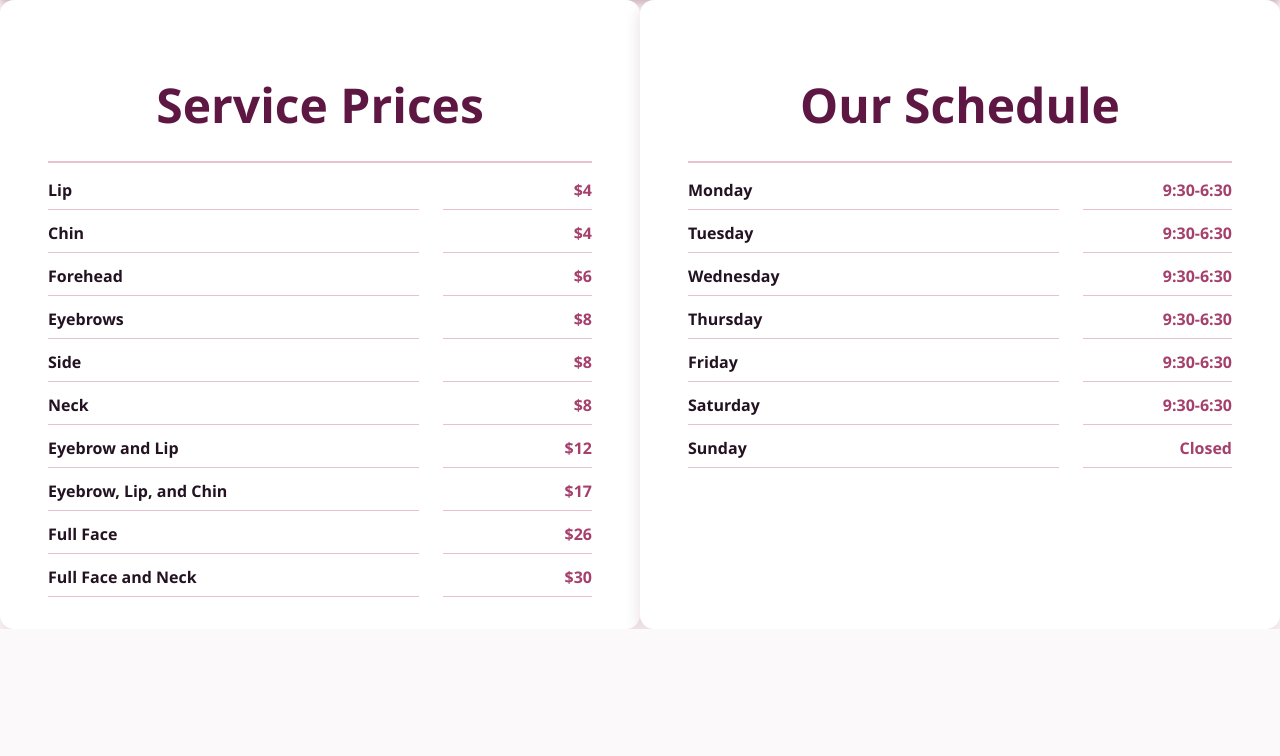
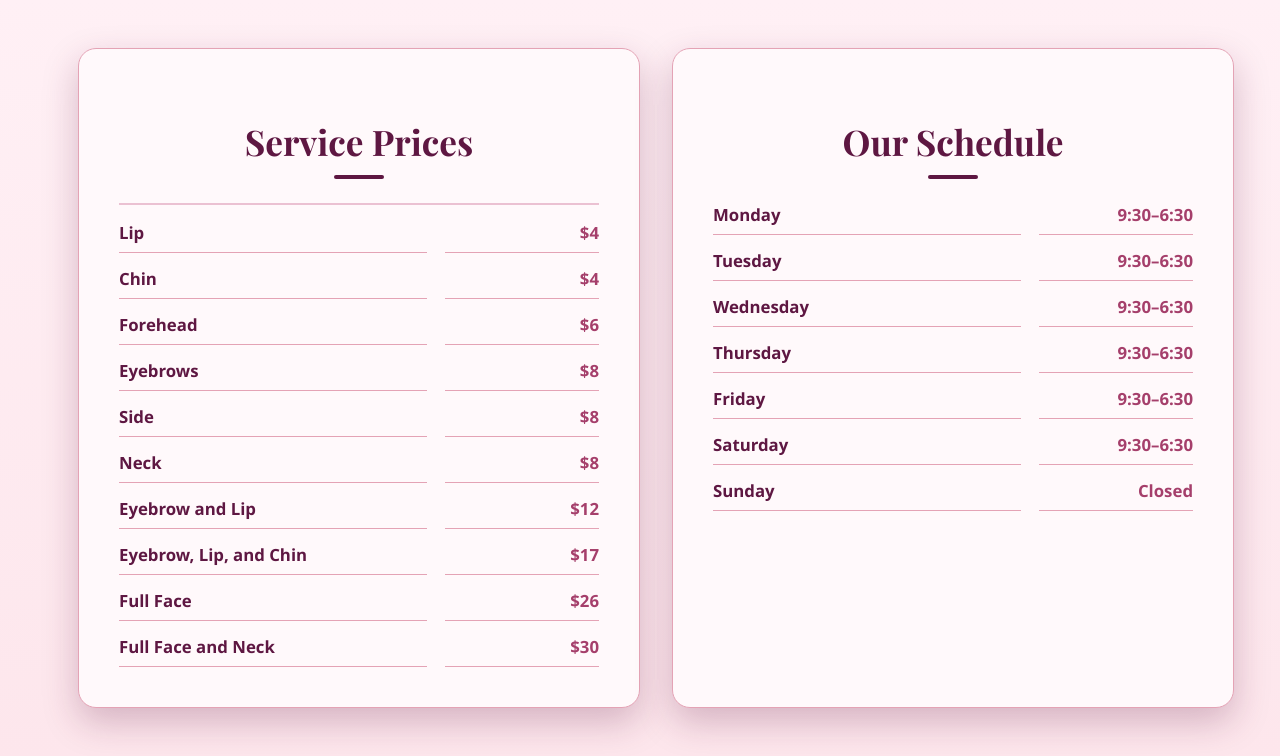
Before and after one commit to Satvir092/beauty_by_isa, a Flask app: page / in a window 1280 px wide. Shown: the part 229-985 px from the top of the page. Before the commit the page ends 858 px from the top, so only its background shows below. Run offline with Flask 3, Linux system fonts and the light colour scheme.

Commit message:
More style changes

```diff
--- a/static/style.css
+++ b/static/style.css
@@ -94,7 +94,7 @@ body {
   background: #ffffff;
   padding: 2rem 3rem;
   border-radius: 14px;
-  box-shadow: 0 6px 16px rgba(94, 23, 66, 0.15);
+  box-shadow: 0 14px 35px rgba(94, 23, 66, 0.25);;
 }
 
 .price-list h2 {
@@ -130,147 +130,115 @@ body {
   color: #a53f6b;
 }
 
-/* HOME PAGE - Schedule */
-.schedule-list {
-  max-width: 720px;
-  margin: 0 0 0 2rem;
-  background: #ffffff;
-  padding: 2rem 3rem;
-  border-radius: 14px;
-  box-shadow: 0 6px 16px rgba(94, 23, 66, 0.15);
+/* === Homepage Layout: Pricing + Schedule === */
+
+/* === Section Wrapper === */
+.info-section {
+  display: flex;
+  flex-wrap: wrap;
+  justify-content: center;
+  gap: 2rem;
+  padding: 3rem 1.5rem;
+  background: linear-gradient(to bottom, #fff0f5, #fde6ec);
+  font-family: 'Segoe UI', Tahoma, sans-serif;
 }
 
+/* === Shared Card Styles === */
+.price-list,
+.schedule-list {
+  flex: 1 1 340px;
+  background: #fff9fb;
+  padding: 2.5rem;
+  border-radius: 18px;
+  border: 1px solid #e4a3b5;
+  box-shadow: 0 14px 35px rgba(94, 23, 66, 0.25);
+  animation: fadeInUp 0.6s ease both;
+  max-width: 480px;
+}
+
+/* === Headings === */
+.price-list h2,
 .schedule-list h2 {
   text-align: center;
-  font-weight: 800;
-  font-size: 3rem;
+  font-family: 'Playfair Display', serif;
+  font-size: 2.2rem;
   margin-bottom: 1.5rem;
+  color: #5e1742;
+  position: relative;
+}
+
+.price-list h2::after,
+.schedule-list h2::after {
+  content: '';
+  display: block;
+  width: 50px;
+  height: 4px;
+  margin: 10px auto 0;
+  background: #5e1742;
+  border-radius: 2px;
+}
+
+/* === Grid === */
+.prices-grid,
+.schedule-grid {
+  display: grid;
+  grid-template-columns: 2fr 1fr;
+  gap: 14px 18px;
+}
+
+.service,
+.schedule {
+  font-weight: 600;
+  font-size: 1.05rem;
+  padding-bottom: 8px;
+  border-bottom: 1px solid #e4a3b5;
   color: #5e1742;
 }
 
-.schedule-grid {
-  display: grid;
-  grid-template-columns: 2.5fr 1fr;
-  gap: 12px 24px;
-  border-top: 2px solid #ebc1d2;
-  padding-top: 1rem;
-  max-width: 600px;
-  margin-left: auto;
-  margin-right: auto;
-}
-
-.schedule {
-  font-weight: 600;
-  padding-bottom: 8px;
-  border-bottom: 1px solid #ebc1d2;
-}
-
+.price,
 .times {
-  font-weight: 700;
+  font-weight: bold;
+  font-size: 1.05rem;
   text-align: right;
   padding-bottom: 8px;
-  border-bottom: 1px solid #ebc1d2;
+  border-bottom: 1px solid #e4a3b5;
   color: #a53f6b;
 }
 
-/* Layout & Responsive */
+/* === Responsive Design === */
+@media (max-width: 768px) {
   .info-section {
-  display: flex;
-  flex-wrap: wrap;
-  width: 100%;
-  max-width: 100%;
-  padding: 0;
-  margin: 0;
-  gap: 0;
+    flex-direction: column;
+    align-items: center;
+    padding: 2rem 1rem;
   }
 
   .price-list,
   .schedule-list {
-  width: 50%;
-  margin: 0;
-  max-width: 50%;
-  box-sizing: border-box;
-}
-
-@media (max-width: 768px) {
-  .price-list,
-  .schedule-list {
     width: 100%;
-    max-width: 100%;
-    margin: 1rem auto;
+    padding: 2rem;
+    margin-bottom: 1.5rem;
   }
 
   .prices-grid,
   .schedule-grid {
-    grid-template-columns: 1fr 1fr;
-    gap: 8px 12px;
+    gap: 10px 12px;
   }
 
   .price-list h2,
   .schedule-list h2 {
     font-size: 2rem;
   }
-
-  .brand-container {
-    align-items: center;
-    text-align: center;
 }
 
-  .tagline {
-    position: static;
-    margin-top: 10px;
-    font-size: 1rem;
+/* === Animation === */
+@keyframes fadeInUp {
+  from {
+    opacity: 0;
+    transform: translateY(20px);
   }
-
-  .business-logo {
-    max-width: 100px;
-    height: auto;
-  }
-
-  .price-list,
-  .schedule-list {
-    opacity: 0;
-    transform: translateY(15px);
-    animation: fadeInUp 0.6s ease forwards;
-    animation-delay: 0.1s;
-    transition: box-shadow 0.3s ease, transform 0.3s ease;
-    cursor: default;
-  }
-
-  .price-list:hover,
-  .schedule-list:hover {
-    box-shadow: 0 8px 18px rgba(94, 23, 66, 0.25);
-    transform: translateY(-3px);
-  }
-
-  .price-list h2,
-  .schedule-list h2 {
-    transition: color 0.3s ease;
-  }
-
-  .price-list h2:hover,
-  .schedule-list h2:hover {
-    color: #a53f6b;
-  }
-
-  .service,
-  .schedule,
-  .price,
-  .times {
-    transition: color 0.3s ease;
-  }
-
-  .service:hover,
-  .schedule:hover,
-  .price:hover,
-  .times:hover {
-    color: #a53f6b;
-  }
-
-  @keyframes fadeInUp {
   to {
     opacity: 1;
     transform: translateY(0);
   }
 }
-}
--- a/templates/index.html
+++ b/templates/index.html
@@ -49,12 +49,12 @@
   <section class="schedule-list">
     <h2>Our Schedule</h2>
     <div class="schedule-grid">
-      <div class="schedule">Monday</div><div class="times">9:30-6:30</div>
-      <div class="schedule">Tuesday</div><div class="times">9:30-6:30</div>
-      <div class="schedule">Wednesday</div><div class="times">9:30-6:30</div>
-      <div class="schedule">Thursday</div><div class="times">9:30-6:30</div>
-      <div class="schedule">Friday</div><div class="times">9:30-6:30</div>
-      <div class="schedule">Saturday</div><div class="times">9:30-6:30</div>
+      <div class="schedule">Monday</div><div class="times">9:30–6:30</div>
+      <div class="schedule">Tuesday</div><div class="times">9:30–6:30</div>
+      <div class="schedule">Wednesday</div><div class="times">9:30–6:30</div>
+      <div class="schedule">Thursday</div><div class="times">9:30–6:30</div>
+      <div class="schedule">Friday</div><div class="times">9:30–6:30</div>
+      <div class="schedule">Saturday</div><div class="times">9:30–6:30</div>
       <div class="schedule">Sunday</div><div class="times">Closed</div>
     </div>
   </section>
```
Also changed, not shown: static/ap_style.css (+13 -55 lines), templates/aboutus.html (+7 -8 lines). Lines whose indentation alone changed are shown as unchanged.
